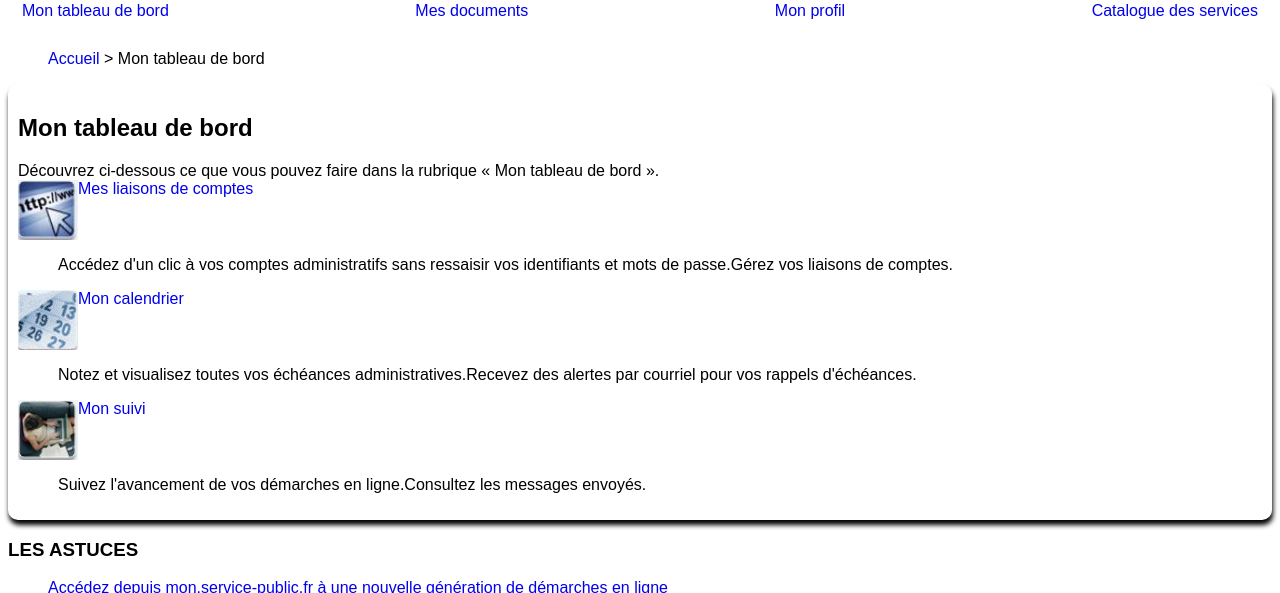
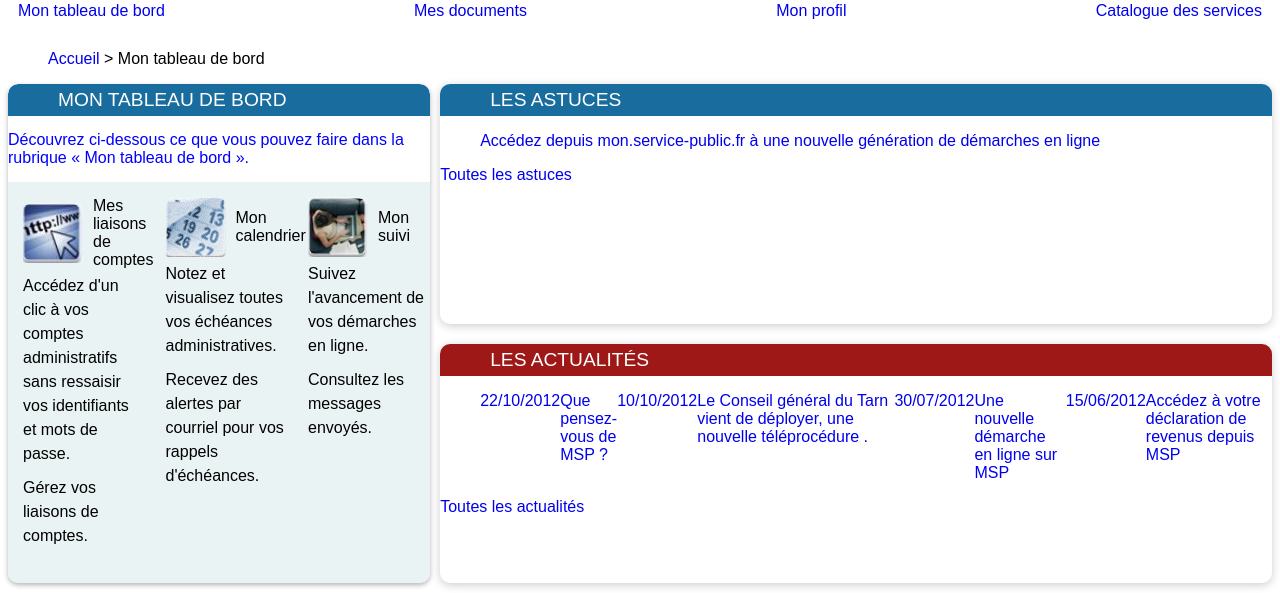
Before and after one commit to ShanthakumarThanus/mon-service-public, a plain HTML site: page index.html in a window 1280 px wide. Shown: the part 97-690 px from the top of the page. Drawn offline with Linux system fonts and the light colour scheme.

Commit message:
main + aside design

```diff
--- a/index.html
+++ b/index.html
@@ -64,24 +64,24 @@
 
 		<section>
 			<main class="tableau-de-bord">
-				<h1>Mon tableau de bord</h1>
-				<div>Découvrez ci-dessous ce que vous pouvez faire dans la rubrique « Mon tableau de bord ».</div>
-				<div>
-					<div>
+				<h1>MON TABLEAU DE BORD</h1>
+				<div class="tableau-section-1">Découvrez ci-dessous ce que vous pouvez faire dans la rubrique « Mon tableau de bord ».</div>
+				<div class="tableau-section-2">
+					<div class="box1">
 						<a href="jsp/mes_liaisons.jsp"><img src="img/402_429_Liaisons.JPG" width="60" height="60">Mes liaisons de comptes</a>
 						<ul>
 							<li>Accédez d'un clic à vos comptes administratifs sans ressaisir vos identifiants et mots de passe.</li>
 							<li>Gérez vos liaisons de comptes.</li>
 						</ul>
 					</div>
-					<div>
+					<div class="box2">
 						<a href="jsp/mon_calendrier.jsp"><img src="img/605_403_418_picto_agenda.gif" width="60" height="60">Mon calendrier </a>
 						<ul>
 							<li>Notez et visualisez toutes vos échéances administratives.</li>
 							<li>Recevez des alertes par courriel pour vos rappels  d'échéances.</li>
 						</ul>
 					</div>
-					<div>
+					<div class="box3">
 						<a href="jsp/mon_suivi.jsp"><img src="img/401_430_suivi.jpg" width="60" height="60">Mon suivi </a>
 						<ul>
 							<li>Suivez l'avancement de vos démarches en ligne.</li>
@@ -91,16 +91,16 @@
 				</div>
 			</main>
 
-			<aside>
-				<div>
+			<aside class="blocs-aside">
+				<div class="box1-aside">
 					<h3>LES ASTUCES</h3>
 					<ul>
 						<li><a href="jsp/authent/page_detail_astuce_MSP.jsp?idAstuce=1001" target="_self" title="Lien vers Accédez depuis mon.service-public.fr à une nouvelle génération de démarches en ligne">Accédez depuis mon.service-public.fr à une nouvelle génération de démarches en ligne</a></li>
 					</ul>
 					<div><a href="jsp/authent/toutes_astuces_msp.jsp">Toutes les astuces</a></div>
 				</div>
-				<div>
-					<h3>Les actualités</h3>
+				<div class="box2-aside">
+					<h3>LES ACTUALITÉS</h3>
 					<ul>
 						<li><a href="jsp/authent/page_detail_actualite_MSP.jsp?idActu=11644" title="Lien vers Votre avis nous intéresse…"><span class="date">22/10/2012</span> Que pensez-vous de MSP ?</a></li>
 						<li><a href="jsp/authent/page_detail_actualite_MSP.jsp?idActu=11823" title="Lien vers Une nouvelle démarche dans le Tarn"><span class="date">10/10/2012</span> Le Conseil général du Tarn vient de déployer, une nouvelle téléprocédure .</a></li>
--- a/style.css
+++ b/style.css
@@ -19,7 +19,7 @@ a {
 }
 
 li:hover > ul {
-    margin-top: 20px;
+
     display: block;
 }
 
@@ -39,7 +39,7 @@ nav {
     width: 100%;
     display: flex;
     justify-content: center;
-    /* background: ; */
+    position: relative;
 }
 
 #recherche_conteneur {
@@ -49,21 +49,171 @@ nav {
 
 nav > ul {
     display: flex;
-    justify-content: space-between; /* Répartit les éléments principaux de la navbar */
-    width: 100%;                    /* Prend toute la largeur du conteneur */
-    list-style-type: none;          /* Supprime les puces */
+    justify-content: space-between;
+    width: 100%;
+    list-style-type: none;
     margin: 0;
     padding: 0;
 }
 
 nav > ul > li {
     display: flex;
-    padding: 14px;
+    padding: 14px 0;
     justify-content: space-around;
+
+    position: relative; /* Ajoutez ceci pour le positionnement des sous-listes */
+    padding: 14px 10px;
+}
+
+nav > ul > li > ul {
+    display: none;
+    position: absolute;
+    top: 100%; /* Positionne juste en dessous de l'élément parent */
+    left: 0; /* Aligne la sous-liste à gauche de l'élément parent */
+    background-color: #fff;
+    padding: 10px; /* Vous pouvez ajuster le padding comme nécessaire */
+    border: 1px solid #ccc;
+    z-index: 10;
+
+
+    top: 100%; /* Positionne juste en dessous de l'élément parent */
+    left: 0; /* Aligne la sous-liste à gauche de l'élément parent */
+    background-color: #fff;
+    padding: 10px; /* Vous pouvez ajuster le padding comme nécessaire */
+    border: 1px solid #ccc;
+    z-index: 10;
+}
+
+nav > ul > li > ul > li {
+    padding: 5px 10px; /* Ajustez ici pour garder l'alignement à gauche */
+    margin: 0; /* Supprimez toute marge */
+    list-style-type: none; /* S'assure qu'il n'y a pas de puces */
 }
 
 .tableau-de-bord {
     border-radius: 10px;
-    box-shadow: 1px 5px 5px black;
-    padding: 10px;
+    box-shadow: 0px 2px 5px rgba(0, 0, 0, 0.3);
+    overflow: hidden;
+    position: relative;
+    width: 70%;
 }
+
+.tableau-de-bord h1 {
+    position: relative;
+    color: white;
+    background-color: rgb(24, 109, 158);
+    margin: 0;
+    border-radius: 10px 10px 0 0;
+    padding: 5px 0px 5px 50px;
+    font-size: 1.2rem;
+    font-weight: 500;
+    z-index: 0;
+}
+
+.tableau-section-1 {
+    margin: 15px 0px 15px 0px;
+    color: blue;
+}
+
+.tableau-section-2 {
+    background-color: rgb(234, 243, 243);
+    border-radius: 0px 0px 10px 0px;
+    margin: 0;
+    padding: 15px 0px 30px 15px;
+
+
+    display: flex;
+    justify-content: space-between;
+    gap: 15px;
+}
+
+.tableau-section-2 ul {
+    margin: 0;
+    z-index: 0;
+}
+
+.tableau-section-2 .box1,
+.tableau-section-2 .box2,
+.tableau-section-2 .box3 {
+    display: flex;
+    flex-direction: column;
+    width: 30%;
+}
+
+.tableau-section-2 .box1 a,
+.tableau-section-2 .box2 a,
+.tableau-section-2 .box3 a {
+    display: flex;
+    align-items: center;
+    gap: 10px;
+    text-decoration: none;
+    color: black;
+}
+
+.tableau-section-2 ul {
+    margin: 0;
+    padding: 0;
+    list-style-type: none;
+    flex-direction: column;
+}
+
+.tableau-section-2 li {
+    margin: 5px 0;
+    line-height: 1.5;
+    display: block;
+}
+
+/* blocs-aside */
+
+.blocs-aside {
+    display: flex;
+    flex-direction: column;
+    gap: 20px;
+}
+
+section {
+    display: flex;
+    flex-direction: row;
+
+}
+
+.blocs-aside {
+    display: flex; /* Permet aux blocs de s'afficher côte à côte */
+    gap: 20px; /* Ajoute un espacement entre les blocs */
+}
+
+.box1-aside, .box2-aside {
+    background-color: #fff; /* Fond blanc pour le contraste */
+    border-radius: 10px; /* Coins arrondis pour un meilleur aspect visuel */
+    box-shadow: 0px 2px 10px rgba(0, 0, 0, 0.2); /* Ombre douce autour du bloc */
+    flex: 1; /* Permet à chaque bloc de prendre une largeur égale */
+    margin-left: 10px;
+}
+
+.box1-aside h3 {
+    position: relative;
+    color: white;
+    background-color: rgb(24, 109, 158);
+    margin: 0;
+    border-radius: 10px 10px 0 0;
+    padding: 5px 0px 5px 50px;
+    font-size: 1.2rem;
+    font-weight: 500;
+
+    margin-top: 0; /* Supprime la marge supérieure */
+    margin-bottom: 10px;
+}
+
+.box2-aside h3 {
+    position: relative;
+    color: white;
+    background-color: rgb(158, 24, 24);
+    margin: 0;
+    border-radius: 10px 10px 0 0;
+    padding: 5px 0px 5px 50px;
+    font-size: 1.2rem;
+    font-weight: 500;
+
+    margin-top: 0; /* Supprime la marge supérieure */
+    margin-bottom: 10px;
+}
```
